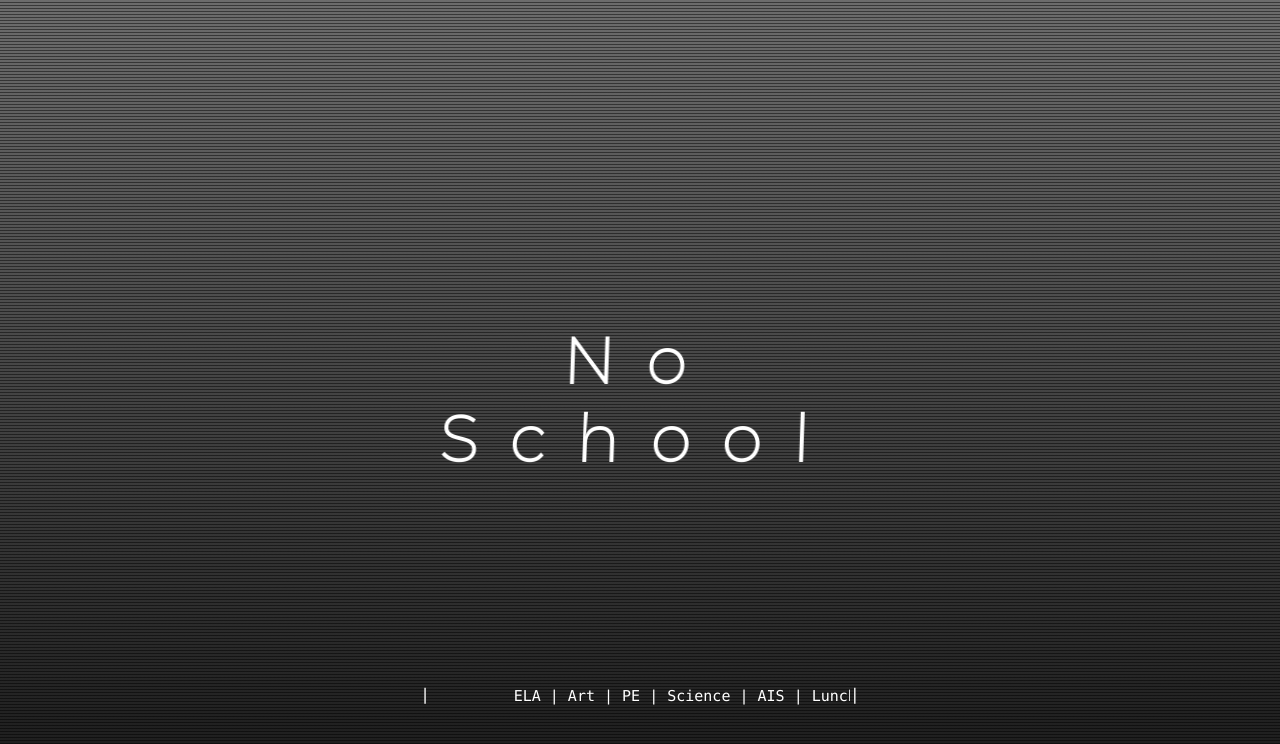
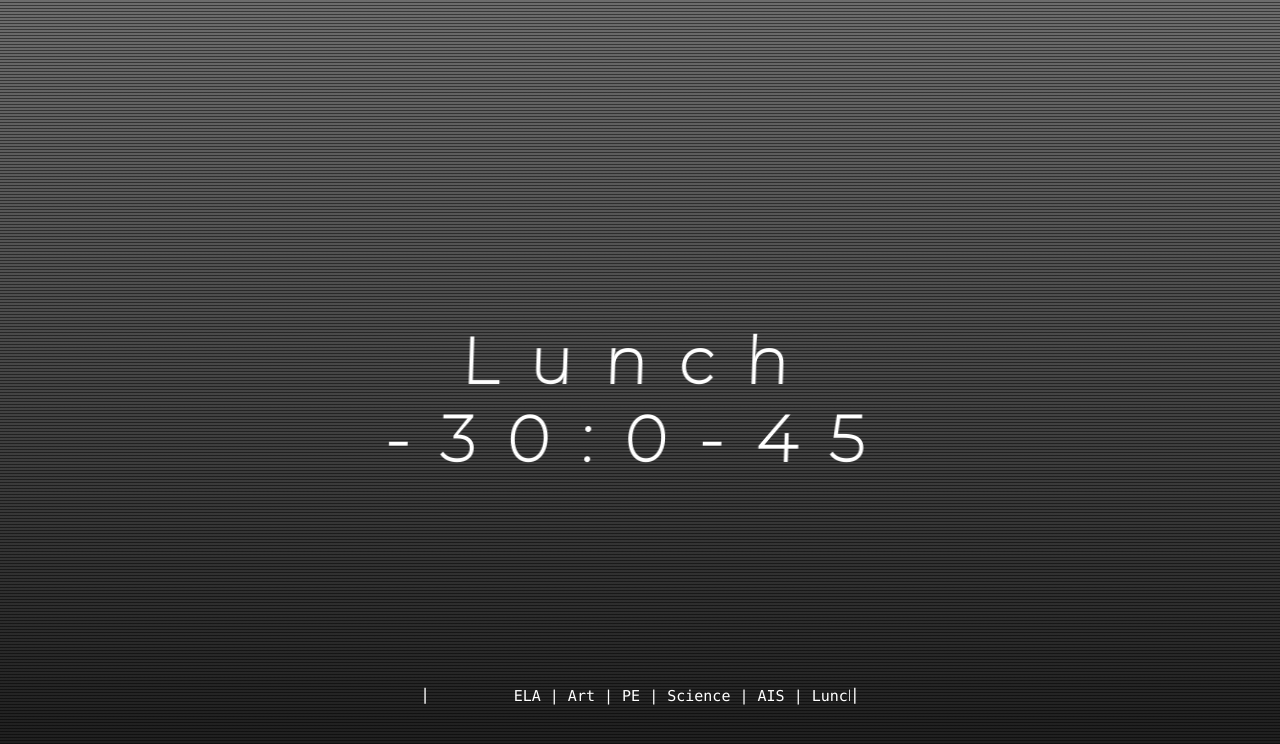
Before and after one commit to ashercs/schedule, a plain HTML site: page index.html in a window 1280 px wide. Drawn offline with Linux system fonts and the light colour scheme.

Commit message:
Update index.html

```diff
--- a/index.html
+++ b/index.html
@@ -73,7 +73,7 @@
             "October", "November", "December"
         ];
         const days = ["Sunday", "Monday", "Tuesday", "Wednesday", "Thursday", "Friday", "Saturday"];
-        const d = new Date();
+        const d = new Date(new Date().toLocaleString("en-US", {timeZone: "America/New_York"}));
         let hour = d.getHours()
         let minute = d.getMinutes()
         let month = months[d.getMonth()];
```
